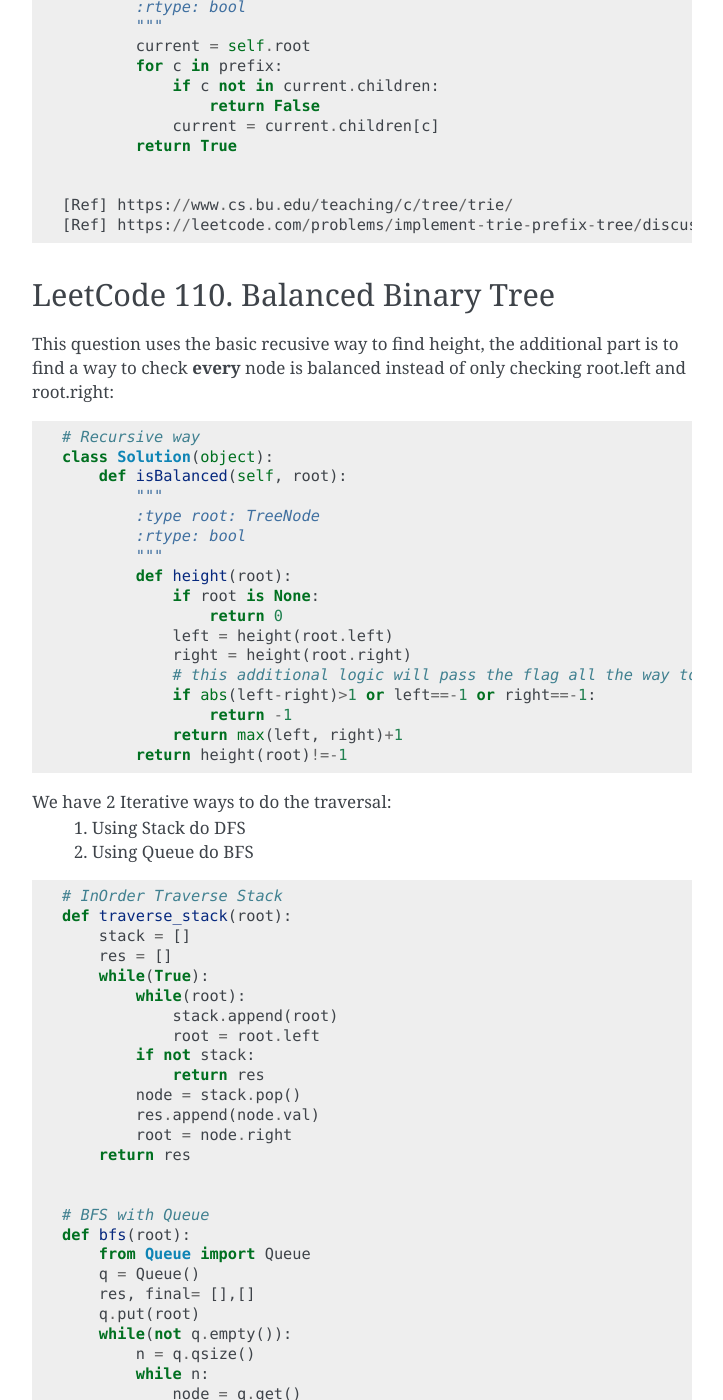
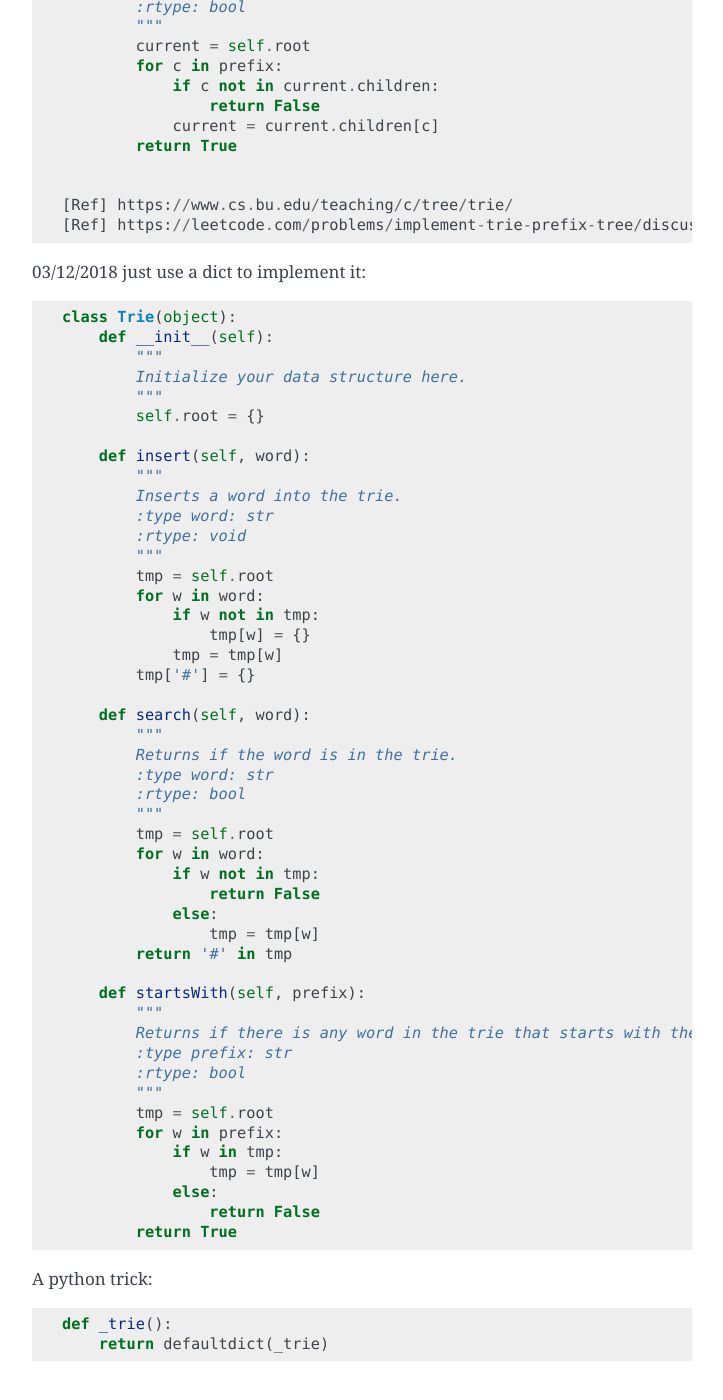
Before and after one commit to sheep-sheep/Mywebsite, a Sphinx documentation site: the page built from mysite/sphinx/binary_search_tree.rst, in a window 1280 px wide and 1400 px high, scrolled down 5175 px. Shown: the whole window, without its empty margins (388-1111 px from the left). Built offline with Sphinx 7.4.7, drawn with Linux system fonts in a browser that asks for light colours; formulas are drawn with MathJax 3.

```diff
--- a/mysite/sphinx/binary_search_tree.rst
+++ b/mysite/sphinx/binary_search_tree.rst
@@ -259,6 +259,64 @@ is a really good exercise for the Tree-Node structure::
     [Ref] https://leetcode.com/problems/implement-trie-prefix-tree/discuss/
 
 
+03/12/2018 just use a dict to implement it::
+
+        class Trie(object):
+            def __init__(self):
+                """
+                Initialize your data structure here.
+                """
+                self.root = {}
+
+            def insert(self, word):
+                """
+                Inserts a word into the trie.
+                :type word: str
+                :rtype: void
+                """
+                tmp = self.root
+                for w in word:
+                    if w not in tmp:
+                        tmp[w] = {}
+                    tmp = tmp[w]
+                tmp['#'] = {}
+
+            def search(self, word):
+                """
+                Returns if the word is in the trie.
+                :type word: str
+                :rtype: bool
+                """
+                tmp = self.root
+                for w in word:
+                    if w not in tmp:
+                        return False
+                    else:
+                        tmp = tmp[w]
+                return '#' in tmp
+
+            def startsWith(self, prefix):
+                """
+                Returns if there is any word in the trie that starts with the given prefix.
+                :type prefix: str
+                :rtype: bool
+                """
+                tmp = self.root
+                for w in prefix:
+                    if w in tmp:
+                        tmp = tmp[w]
+                    else:
+                        return False
+                return True
+
+
+A python trick::
+
+        def _trie():
+            return defaultdict(_trie)
+
+
+
 LeetCode 110. Balanced Binary Tree
 ----------------------------------------------
 
--- /dev/null
+++ b/mysite/sphinx/computer_basics.rst
@@ -0,0 +1,2 @@
+Computer Science Basics
+===============================
```
Also changed, not shown: mysite/sphinx/backtracking.rst (+26 -0 lines), mysite/sphinx/design.rst (added, +134 -0 lines), mysite/sphinx/palindrome_string.rst (added, +89 -0 lines).
